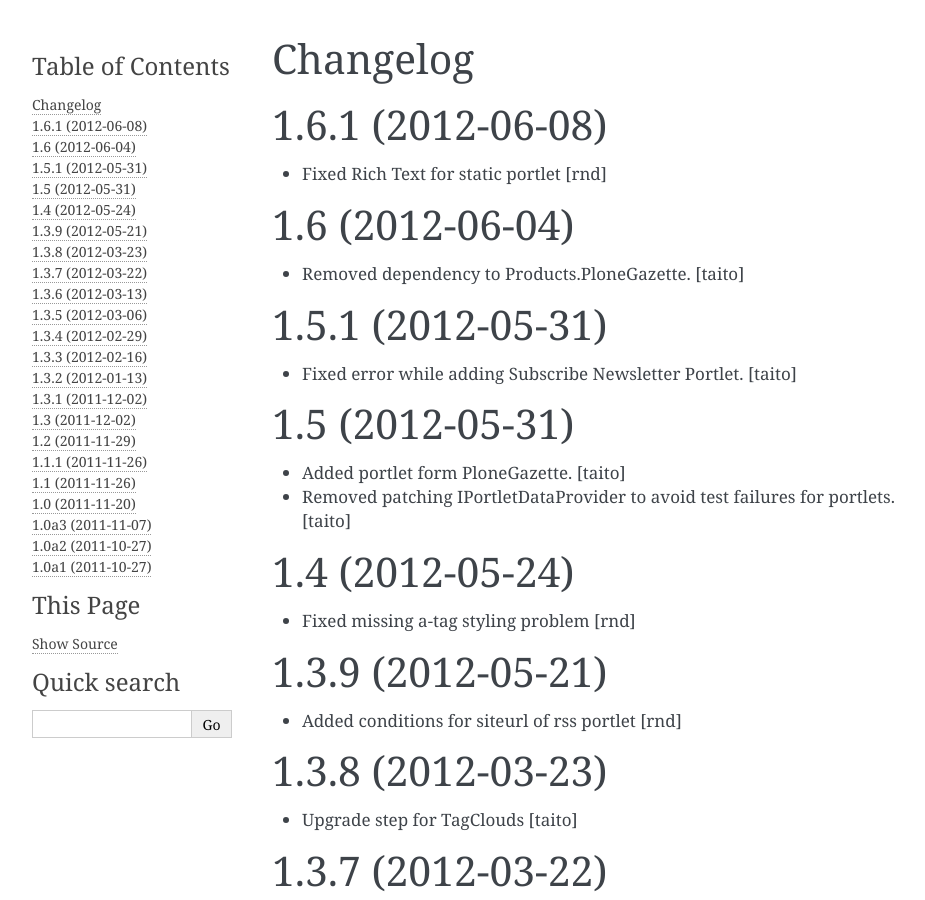
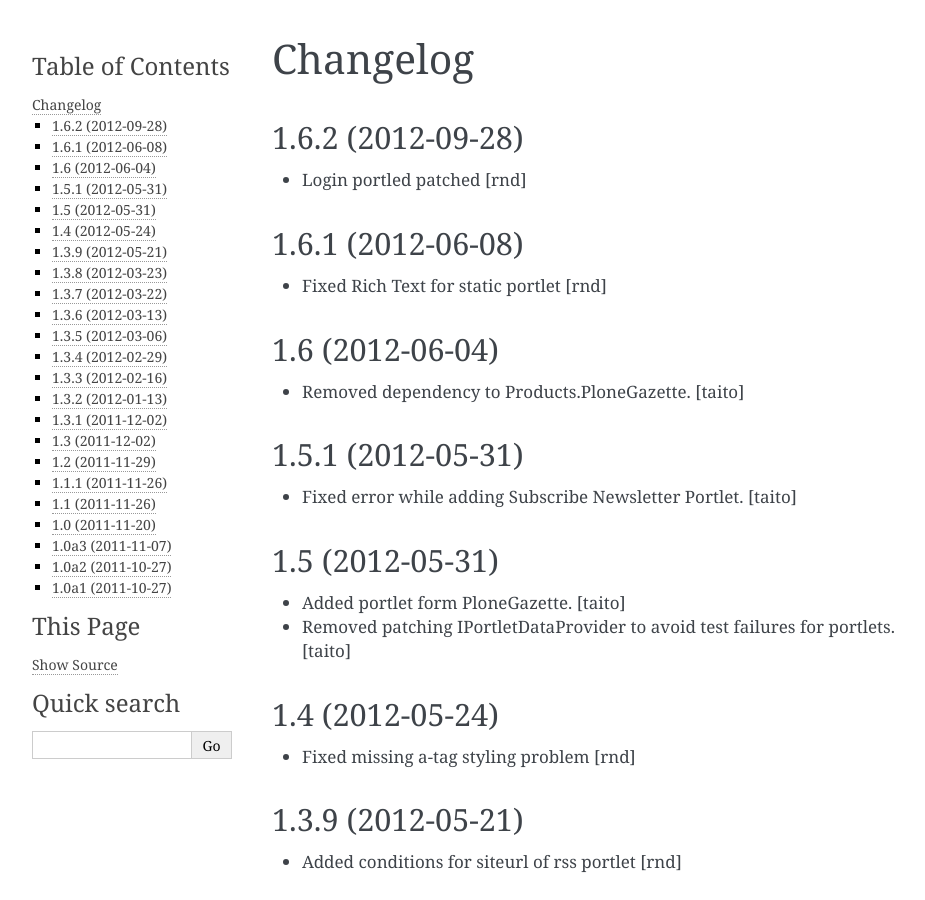
Before and after one commit to hexagonit/hexagonit.portletstyle, a Sphinx documentation site: the page built from hexagonit/portletstyle/docs/HISTORY.rst, in a window 1280 px wide and 900 px high. Shown: the whole window, without its empty margins (148-1073 px from the left). Built offline with Sphinx 7.4.7, drawn with Linux system fonts in a browser that asks for light colours.

Commit message:
Release 1.6.2

```diff
--- a/hexagonit/portletstyle/docs/HISTORY.rst
+++ b/hexagonit/portletstyle/docs/HISTORY.rst
@@ -1,5 +1,9 @@
 Changelog
----------
+=========
+
+1.6.2  (2012-09-28)
+-------------------
+- Login portled patched [rnd]
 
 1.6.1  (2012-06-08)
 -------------------
--- a/hexagonit/portletstyle/docs/conf.py
+++ b/hexagonit/portletstyle/docs/conf.py
@@ -43,7 +43,7 @@
 # The short X.Y version.
 version = '1.6'
 # The full version, including alpha/beta/rc tags.
-release = '1.6.1'
+release = '1.6.2'
 
 # The language for content autogenerated by Sphinx. Refer to documentation
 # for a list of supported languages.
--- a/setup.py
+++ b/setup.py
@@ -19,7 +19,7 @@
 
 setup(
     name='hexagonit.portletstyle',
-    version='1.6.1',
+    version='1.6.2',
     description="Assign a CSS style to a portlet",
     long_description=long_description,
     # Get more strings from
```
